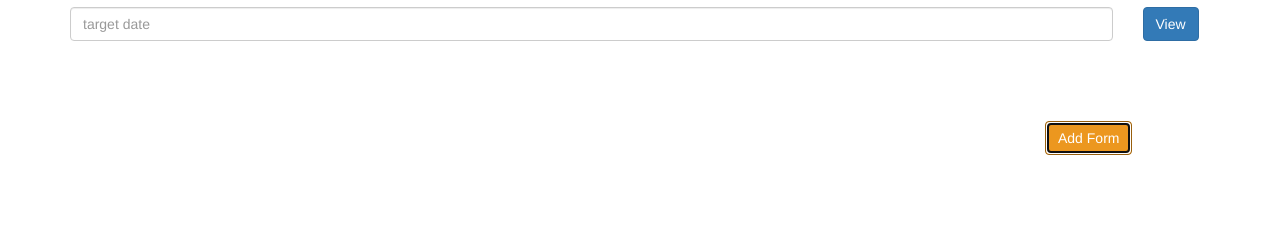
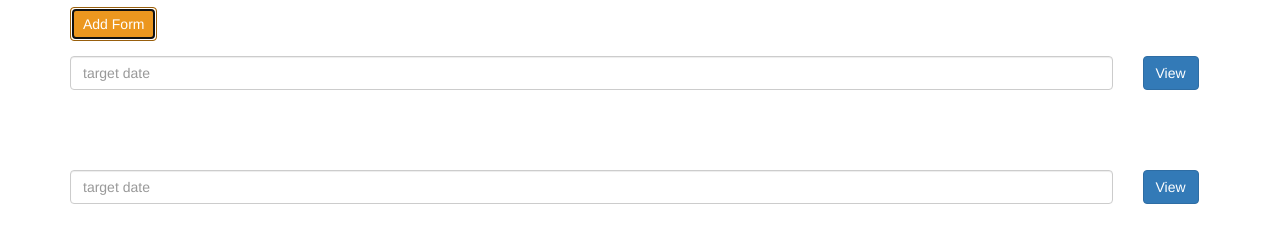
Before and after one commit to nmatsui/wasted_energy_of_tv_gui, a website: page index.html in a window 1280 px wide. Both pictures are taken after a click on the button "Add Form". Shown: the part 63-306 px from the top of the page. Drawn offline with nearby package versions, Linux system fonts and the light colour scheme.

Commit message:
add a logic to duplicate form

```diff
--- a/index.html
+++ b/index.html
@@ -19,26 +19,26 @@
   <body>
     <div class="container">
       <h1>Wasted energy of TV</h1>
-      <form id="datepick_form" class="datepick_form form-horizontal" role="form">
+      <form id="add_form" class="form-horizontal" role="form">
+        <div class="form-group">
+          <div class="col-sm-12">
+            <button id="add_form_btn" type="button" class="btn btn-warning">Add Form</button>
+          </div>
+        </div>
+      </form>
+      <form id="datepick_form_1" class="datepick_form form-horizontal" role="form">
         <div class="form-group">
           <div class="col-sm-11">
-            <label for="target_date" class="sr-only">target date</label>
-            <input id="target_date" type="text" class="target_date form-control" placeholder="target date"/>
+            <label for="target_date_1" class="sr-only">target date</label>
+            <input id="target_date_1" name="target_date_1" type="text" class="target_date form-control" placeholder="target date"/>
           </div>
           <div class="col-sm-1">
-            <button type="submit" class="pick_btn btn btn-primary">View</button>
+            <button id="pick_btn_1" type="submit" class="pick_btn btn btn-primary">View</button>
           </div>
         </div>
         <div class="form-group">
           <div class="col-sm-12 chart" style="height:50px;">
             <canvas style="background-color:yellow; height:0px;"></canvas>
-          </div>
-        </div>
-      </form>
-      <form class="add_row_fowm form-horizontal" role="form">
-        <div class="form-group">
-          <div class="col-sm-offset-10 col-sm-2">
-            <button type="button" class="add_form_btn btn btn-warning">Add Form</button>
           </div>
         </div>
       </form>
--- a/js/main.js
+++ b/js/main.js
@@ -1,16 +1,41 @@
 $(function() {
+  var form_cnt = 1;
+
   $.isBlank = function(obj) {
     return (!obj || $.trim(obj) === "");
   };
 
-  $(".datepick_form .target_date").datepicker({
-    format: "yyyy/mm/dd",
-    orientation: "top auto",
-    autoclose: true,
-    todayHighlight: true
+  insertFunc($(".datepick_form"));
+
+  $("#add_form_btn").click(function() {
+    console.log("add form");
+    var original = $("#datepick_form_" + form_cnt);
+    form_cnt++;
+
+    var clone = $(original).clone().insertAfter(original);
+    $(clone).attr("id", "datepick_form_" + form_cnt)
+            .find("*").each(function(i, elem) {
+              $.each(["id", "name", "for"], function(j, item) {
+                if ($(elem).attr(item)) {
+                  $(elem).attr(item, $(elem).attr(item).replace(/_[0-9]+$/, "_" + form_cnt)).val("");
+                }
+              });
+            });
+
+    insertFunc($(clone));
   });
 
-  $(".datepick_form").submit(function() {
+  function insertFunc(element) {
+    element.on("submit", showChart)
+           .find(".target_date").datepicker({
+             format: "yyyy/mm/dd",
+             orientation: "top auto",
+             autoclose: true,
+             todayHighlight: true
+           });
+  }
+
+  function showChart() {
     console.log(".datepick_form submit");
     console.log($(this).find(".target_date").val());
     var pickedDate = $(this).find(".target_date").val();
@@ -19,17 +44,17 @@ $(function() {
       watchedList = getWatchedList(pickedDate);
       wrapper = $(this).find(".chart")
       canvas = $(this).find(".chart canvas")
-      showChart(wrapper, canvas, watchedList);
+      drawChart(wrapper, canvas, watchedList);
     }
     return false;
-  });
+  }
 
   function getWatchedList(targetDate) {
     console.log("getWatchedList");
     return testData;
   }
 
-  function showChart(wrapper, canvas, watchedList) {
+  function drawChart(wrapper, canvas, watchedList) {
     console.log("showChart");
     var w = wrapper.width();
     var h = wrapper.height();
@@ -54,6 +79,5 @@ $(function() {
         fromCenter: false
       });
     });
-
   }
 });
```
